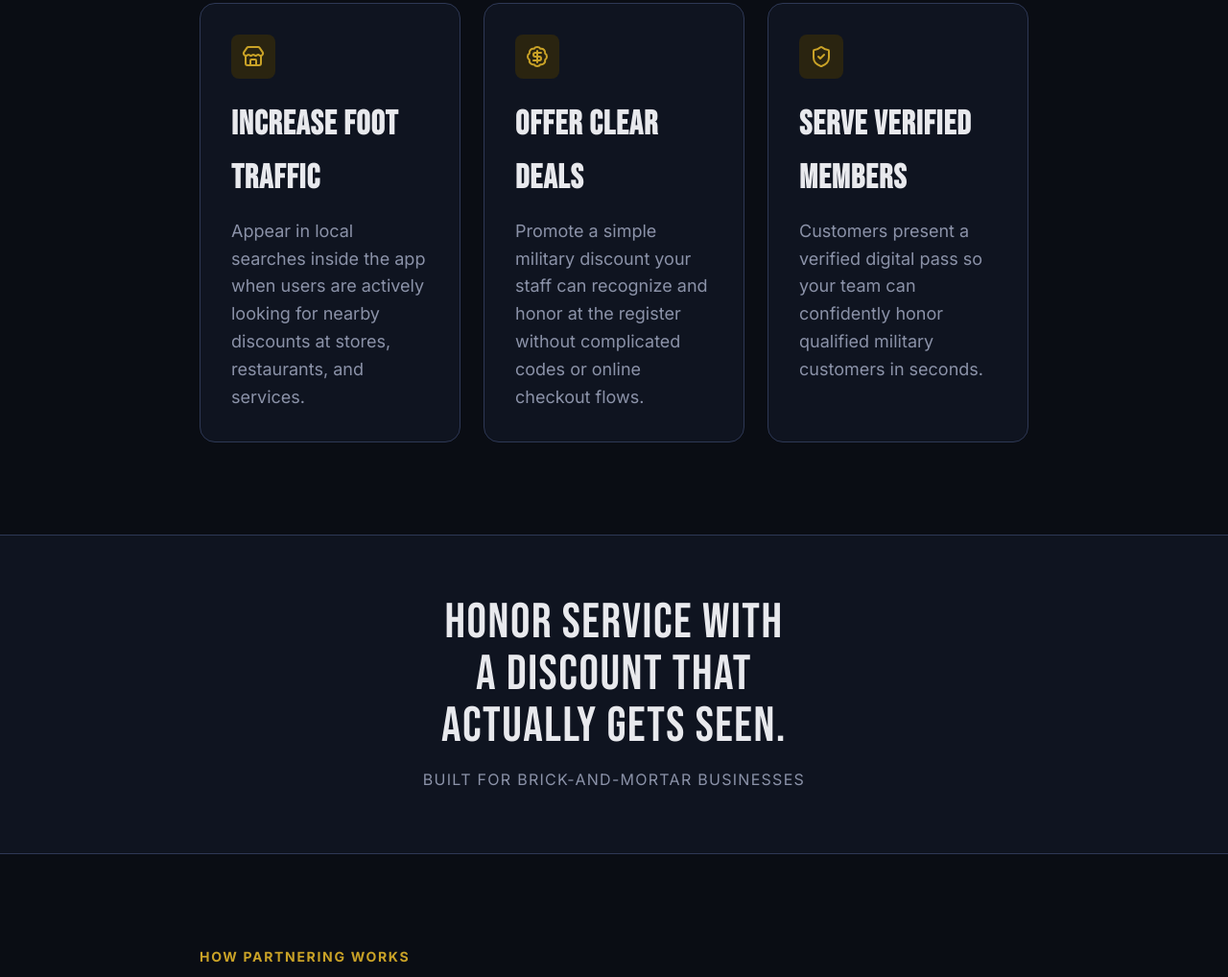
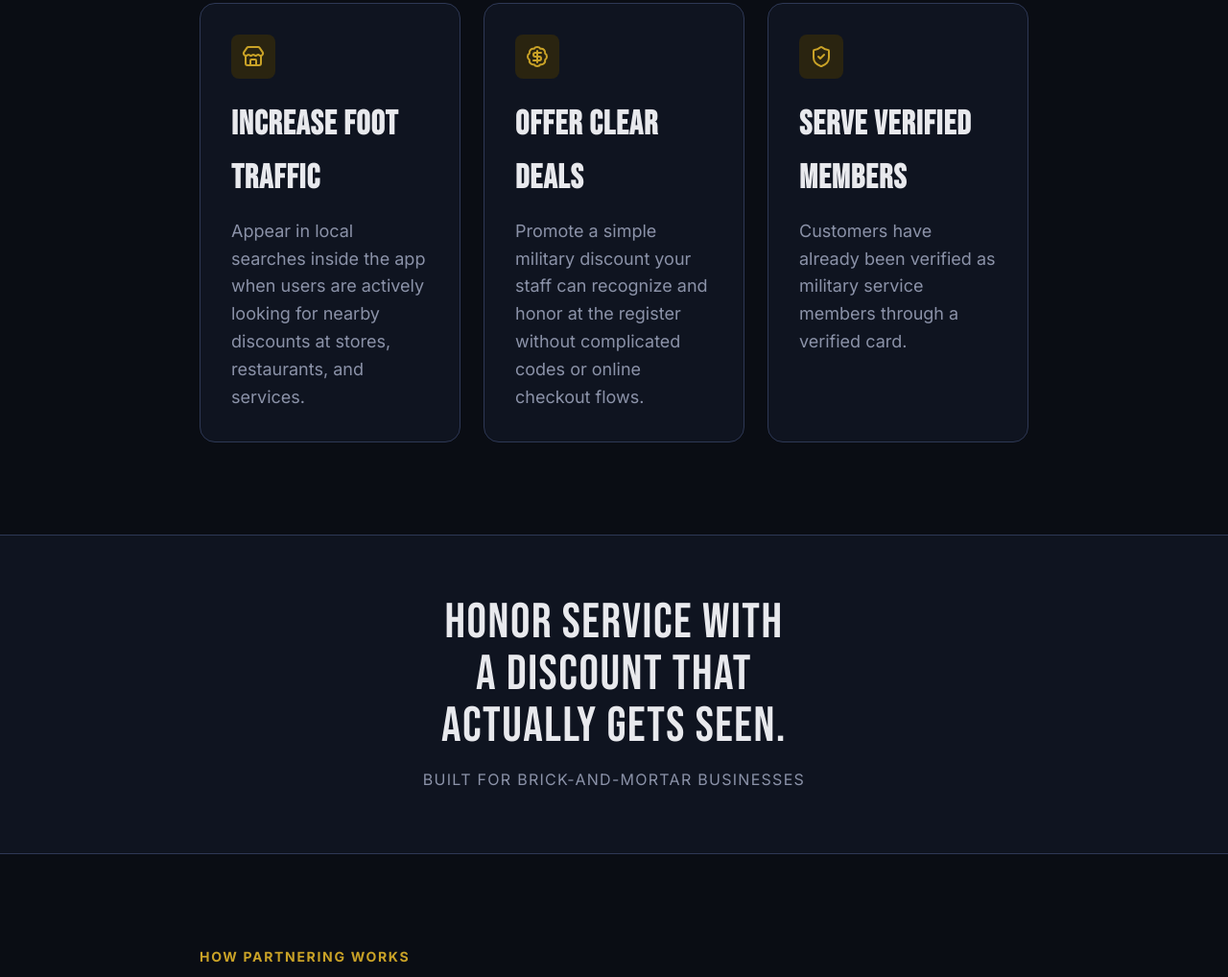
Before and after one commit to honorperks-commits/HonorPerks-website, a plain HTML site: page Partnership.html in a window 1280 px wide. Shown: the part 1362-2380 px from the top of the page at 96% size. Drawn offline with nearby package versions, Linux system fonts and the light colour scheme.

Commit message:
Update Partnership.html

```diff
--- a/Partnership.html
+++ b/Partnership.html
@@ -100,7 +100,7 @@
           <article class="card">
             <div class="card__icon"><i data-lucide="shield-check"></i></div>
             <h3>Serve Verified Members</h3>
-            <p>Customers present a verified digital pass so your team can confidently honor qualified military customers in seconds.</p>
+            <p>Customers have already been verified as military service members through a verified card.</p>
           </article>
         </div>
       </div>
```
